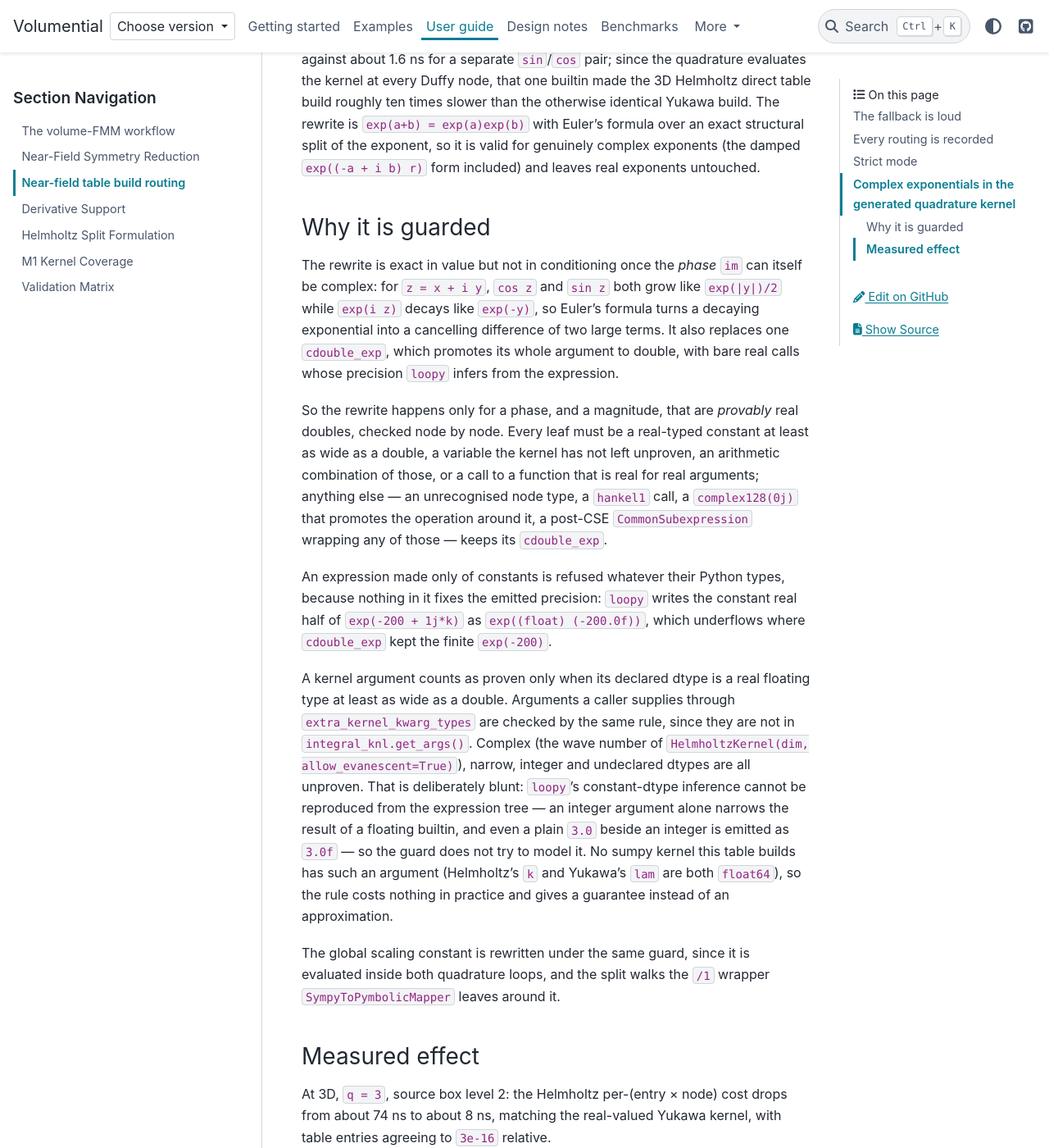
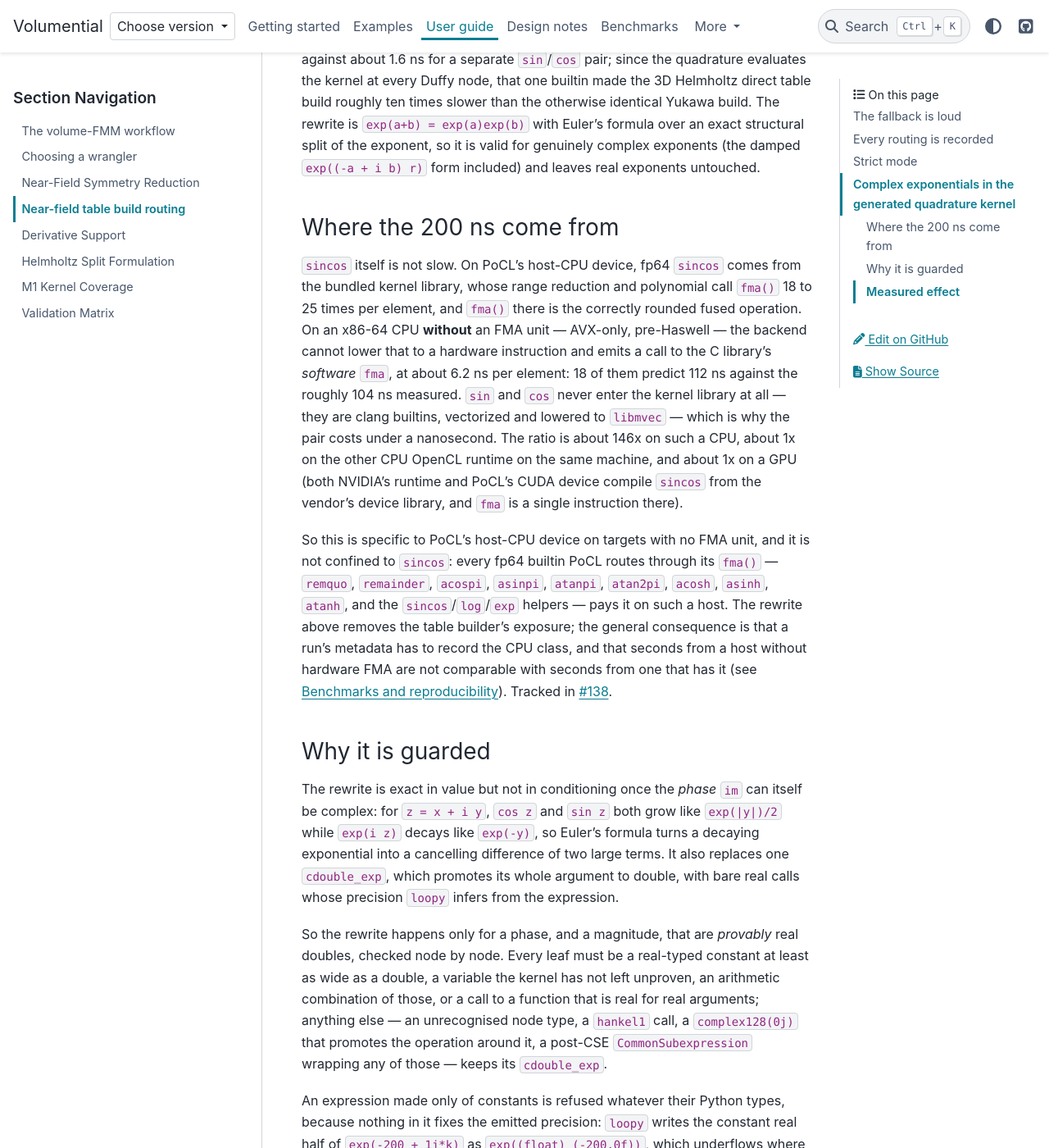
Before and after one commit to xywei/volumential, a Sphinx documentation site: the page built from doc/source/user-guide/table-build-routing.md, in a window 1280 px wide and 1400 px high, scrolled down 2680 px. Shown: the whole window at 82% size. Built offline with Sphinx 7.4.7 and the PyData theme 0.15.4, drawn with Linux system fonts in a browser that asks for light colours.

Commit message:
docs: say which wrangler to prefer for which kernel, dimension and device
A 3D Helmholtz evaluator solve at FMM order 23 on a CPU OpenCL device spends
99 percent of its time in sumpy's FFT-based multipole-to-local, and the FMMLib
wrangler with an OpenMP `pyfmmlib` is about 9x faster on the same hardware --
while a current data-centre GPU runs the sumpy path's warm solve in 1.5 s and
the question does not arise.  None of that was written down anywhere, so the
choice was being made from the source.

Add `user-guide/choosing-a-wrangler.md` with the measured numbers, the device
classes they belong to, the OpenMP `pyfmmlib` requirement (the wrangler falls
back to a serial per-box path without complaining), and the first-solve code
generation cost that makes a one-shot run the wrong thing to choose on.  It
also records the three caveats a switch has to clear: no near-field Helmholtz
split correction on the FMMLib wrangler, a 6.2e-8 backend disagreement that is
far above some committed accuracy gates, and M2M/L2L becoming ~19 percent of
the solve once M2L stops dominating.  Linked from the user-guide index and
from the wrangler section of the workflow page.

**No default changes.**

While here, record on `user-guide/table-build-routing.md` why PoCL's fp64
`sincos` costs 200 ns on some hosts and 1.6 ns on others: it is compiled from
the bundled kernel library, whose polynomial calls `fma()` 18 to 25 times per
element, and on a CPU with no FMA unit each of those becomes a software
`fma` libcall.  The page documented the symptom and the rewrite that avoids
it; this is the root cause, and it generalizes to every fp64 builtin PoCL
routes through `fma()`.

Closes #136

```diff
--- a/doc/source/user-guide/table-build-routing.md
+++ b/doc/source/user-guide/table-build-routing.md
@@ -106,6 +106,32 @@ times slower than the otherwise identical Yukawa build. The rewrite is
 of the exponent, so it is valid for genuinely complex exponents (the damped
 `exp((-a + i b) r)` form included) and leaves real exponents untouched.
 
+### Where the 200 ns come from
+
+`sincos` itself is not slow. On PoCL's host-CPU device, fp64 `sincos` comes
+from the bundled kernel library, whose range reduction and polynomial call
+`fma()` 18 to 25 times per element, and `fma()` there is the correctly rounded
+fused operation. On an x86-64 CPU **without** an FMA unit — AVX-only,
+pre-Haswell — the backend cannot lower that to a hardware instruction and
+emits a call to the C library's *software* `fma`, at about 6.2 ns per element:
+18 of them predict 112 ns against the roughly 104 ns measured. `sin` and `cos`
+never enter the kernel library at all — they are clang builtins, vectorized
+and lowered to `libmvec` — which is why the pair costs under a nanosecond.
+The ratio is about 146x on such a CPU, about 1x on the other CPU OpenCL
+runtime on the same machine, and about 1x on a GPU (both NVIDIA's runtime and
+PoCL's CUDA device compile `sincos` from the vendor's device library, and
+`fma` is a single instruction there).
+
+So this is specific to PoCL's host-CPU device on targets with no FMA unit, and
+it is not confined to `sincos`: every fp64 builtin PoCL routes through its
+`fma()` — `remquo`, `remainder`, `acospi`, `asinpi`, `atanpi`, `atan2pi`,
+`acosh`, `asinh`, `atanh`, and the `sincos`/`log`/`exp` helpers — pays it on
+such a host. The rewrite above removes the table builder's exposure; the
+general consequence is that a run's metadata has to record the CPU class, and
+that seconds from a host without hardware FMA are not comparable with seconds
+from one that has it (see {doc}`../benchmarks/index`). Tracked in
+[#138](https://github.com/xywei/volumential/issues/138).
+
 ### Why it is guarded
 
 The rewrite is exact in value but not in conditioning once the *phase* `im` can
```
Also changed, not shown: doc/source/user-guide/choosing-a-wrangler.md (added, +145 -0 lines), doc/source/user-guide/index.md (+5 -0 lines), doc/source/user-guide/volume-fmm-workflow.md (+6 -0 lines).
